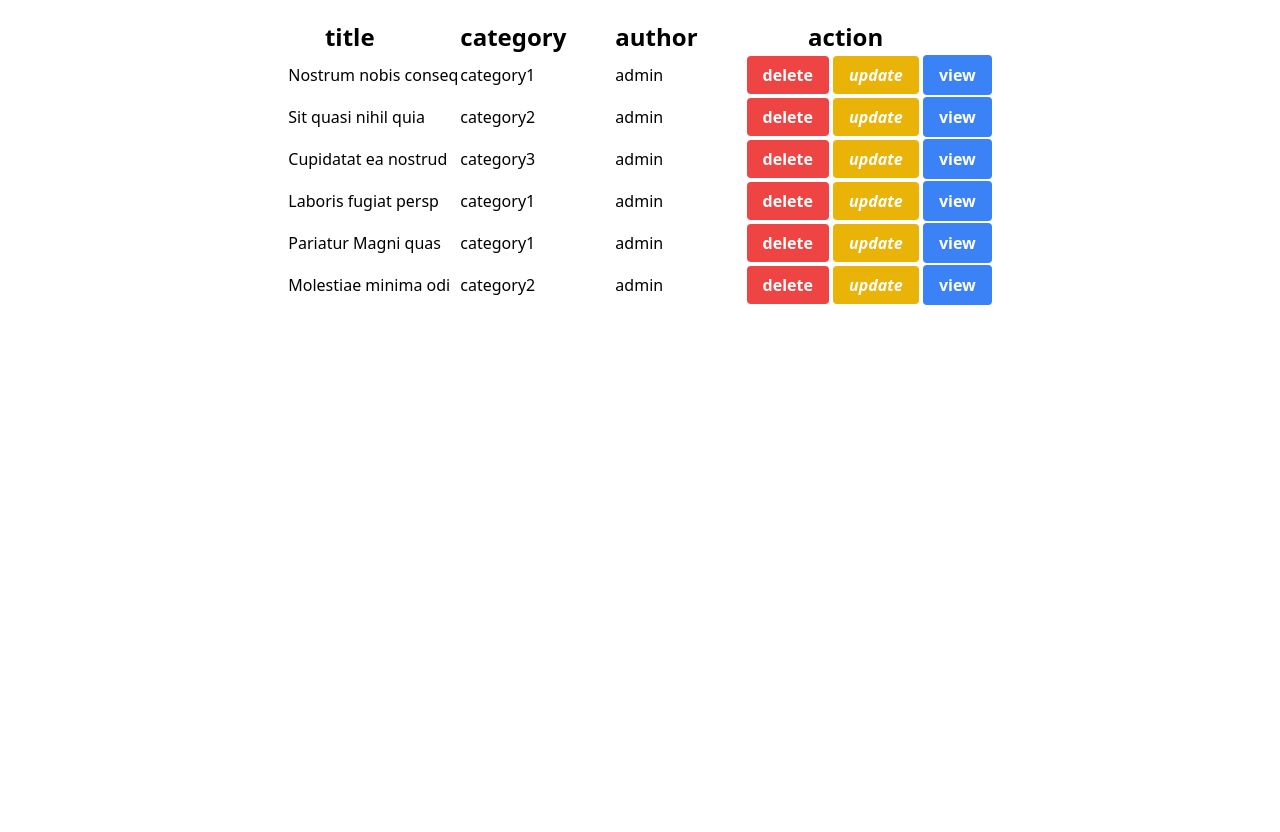
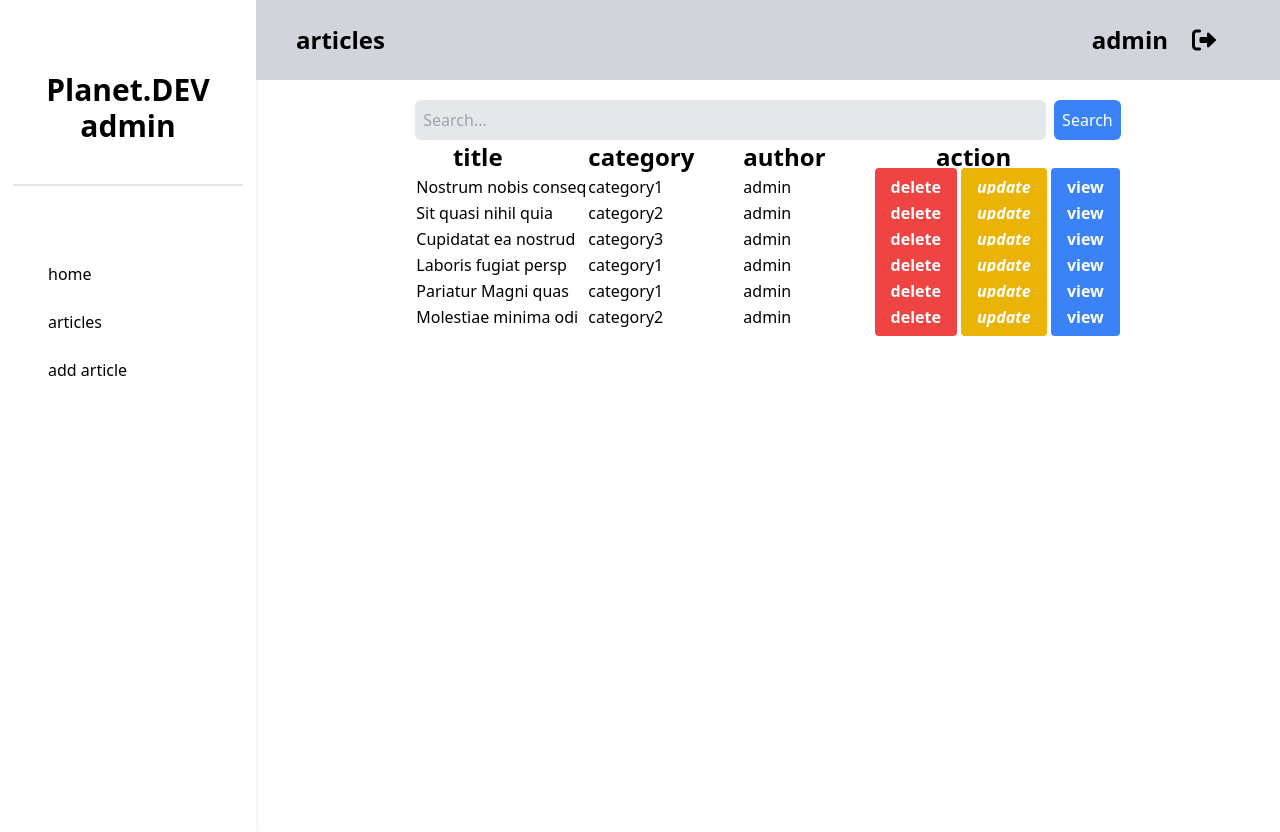
Before and after one commit to malyana-amine/planet.dev, a PHP site: page /dashboards/articles.php in a window 1280 px wide. Before the commit the page ends 305 px from the top, so only its background shows below. Run offline with PHP 8.4, Linux system fonts and the light colour scheme; data comes from the database, SQL or seed files in the repository; some libraries are stand-ins or nearby versions.

Commit message:
brief 90% exept frent-end and form validation

```diff
--- a/classes/article.php
+++ b/classes/article.php
@@ -144,4 +144,11 @@ class article {
         $stmt ->execute();
      }
 
+     public static function searchArticle($search){
+        $stmt = DbConnection::connect()->prepare("SELECT a.id, a.title, a.image, a.smalltitle, a.paragraph, a.linkes, ad.username as an, c.categoryname as ct FROM `article` a
+        INNER JOIN admin ad on a.autour = ad.id
+        INNER JOIN category c on a.categoryid = c.id where a.title LIKE '%$search%'");
+        $stmt ->execute();
+        return $stmt->fetch(PDO::FETCH_ASSOC);
+     }
 }
--- a/dashboards/articles.php
+++ b/dashboards/articles.php
@@ -15,10 +15,30 @@ include '../classes/article.php' ;
     <meta http-equiv="X-UA-Compatible" content="IE=edge">
     <meta name="viewport" content="width=device-width, initial-scale=1.0">
     <title>Document</title>
+    <link rel="stylesheet" href="https://cdnjs.cloudflare.com/ajax/libs/font-awesome/6.2.1/css/all.min.css">
     <script src="https://cdn.tailwindcss.com"></script>
+
 </head>
-<body>
+<body class="flex">
+<div class="w-1/5">
+
+<?php
+      include "sidbar.html";
+      ?>
+</div>
+<div class="w-4/5">
+    <nav class="bg-gray-300">
+<div class="flex justify-between px-10 py-6">
+    <p class="text-2xl font-bold" >articles</p>
+    <div class="flex">
+            <p class="text-2xl font-bold" >admin</p>
+            <a href="logout.php"><i class=" px-6 text-2xl fa-solid fa-right-from-bracket"></i></a>
+    </div>
+</div>
+    </nav>
     <div class="flex flex-col items-center">
+
+
 <!--
         <h1 class="text-2xl font-bold p-8">article1</h1>
         <img class="w-96 h-72 " src="/img/book-63c7cc4f1ca21.jpg" alt="##">
@@ -29,6 +49,10 @@ include '../classes/article.php' ;
 
 
         <div class="ms-4 me-4 mt-5">
+        <form class="relative flex items-center" method="get">
+  <input class="bg-gray-200 rounded-md p-2 w-full focus:outline-none focus:shadow-outline-blue focus:border-blue-300" type="text" name="query" placeholder="Search...">
+  <button name="submit" class="bg-blue-500 text-white rounded-md p-2 ml-2 hover:bg-blue-600 focus:outline-none">Search</button>
+</form>
             <table class="table table-primary table-striped table-responsive hover">
                 <thead>
                     <tr>
@@ -39,6 +63,36 @@ include '../classes/article.php' ;
                     </tr>
                 </thead>
                 <tbody>
+
+                <?php if( isset($_GET['submit'])){
+
+$search = $_GET['query'];
+$result1=article::searchArticle($search);
+
+?>
+
+<tr>
+
+    <td><?= $result1['title'] ?></td>
+    <td><?= $result1['ct'] ?></td>
+    <td><?= $result1['an'] ?></td>
+    <td>
+        <a href="deleteArticle.php?id=<?php echo $result1['id']; ?>" class="bg-red-500 hover:bg-red-700 text-white font-bold py-2 px-4 rounded" value="<?= $result1['id'] ?>" name="delete" type="submit">delete</a>
+        <a href="updateArticle.php?id=<?php echo $result1['id']; ?>" class="bg-yellow-500 hover:bg-yellow-700 text-white font-bold py-2 px-4 rounded">update</a>
+        <a href="viewArticle.php?id=<?php echo $result1['id']; ?>" class="bg-blue-500 hover:bg-blue-700 text-white font-bold py-2 px-4 rounded" value="<?= $result1['id'] ?>" type="submit">view</a>
+
+    </td>
+
+
+</tr>
+
+
+
+
+
+             <?php   } else { ?>
+
+
 
                 <?php
 
@@ -58,8 +112,7 @@ include '../classes/article.php' ;
                         <td>
                             <a href="deleteArticle.php?id=<?php echo $row['id']; ?>" class="bg-red-500 hover:bg-red-700 text-white font-bold py-2 px-4 rounded" value="<?= $row['id'] ?>" name="delete" type="submit">delete</a>
                             <a href="updateArticle.php?id=<?php echo $row['id']; ?>"><i class="bg-yellow-500 hover:bg-yellow-700 text-white font-bold py-2 px-4 rounded">update</i></a>
-                            <button class="bg-blue-500 hover:bg-blue-700 text-white font-bold py-2 px-4 rounded" value="<?= $row['id'] ?>" type="submit">view</button>
-
+                            <a href="viewArticle.php?id=<?php echo $row['id']; ?>" class="bg-blue-500 hover:bg-blue-700 text-white font-bold py-2 px-4 rounded">view</a>
                         </td>
 
 
@@ -68,7 +121,7 @@ include '../classes/article.php' ;
 
 
 
-                    <?php }
+                    <?php }}
                     ?>
 
 
@@ -77,6 +130,6 @@ include '../classes/article.php' ;
 
         </div>
     </div>
-
+    </div>
 </body>
 </html>
--- a/dashboards/sidbar.html
+++ b/dashboards/sidbar.html
@@ -1,15 +1,4 @@
-<!DOCTYPE html>
-<html lang="en">
-<head>
-    <meta charset="UTF-8">
-    <meta http-equiv="X-UA-Compatible" content="IE=edge">
-    <meta name="viewport" content="width=device-width, initial-scale=1.0">
-    <title>Document</title>
-    <script src="https://cdn.tailwindcss.com"></script>
-</head>
-<body>
-    <div class="">
-        <div class="h-screen shadow-md w-1/5 ">
+        <div class="h-screen shadow-md ">
             <div class="flex flex-col text-center my-8">
               <div class="flex  place-content-center">
                   <div class="py-10 text-3xl font-bold">Planet.DEV admin</div>
@@ -23,38 +12,10 @@
             </div>
 
              <div class="flex flex-col ">
-                  <a href="#" class="p-3 px-12 hover:bg-gray-100">home</a>
-                  <a onclick="myFunction()" href="#" class="p-3 px-12 hover:bg-gray-100">category</a>
-                  <div id="myDIV" class="" style="display:none;">
-                    <ul class="list-disc flex flex-col pl-32">
-                      <a class="hover:text-gray-" href="#">Ford</a>
-                      <a class="hover:text-gray-" href="#">Toyota</a>
-                      <a class="hover:text-gray-" href="#">Honda</a>
-                      <a class="hover:text-gray-" href="#">Nissan</a>
-                      <a class="hover:text-gray-" href="#">Hyundai</a>
-                      <a class="hover:text-gray-" href="#">Mazda</a>
-                    </ul>
-                  </div>
-                  <a href="#" class="p-3 px-12 hover:bg-gray-100">articles</a>
-                  <a href="#" class="p-3 px-12 hover:bg-gray-100">add article</a>
+                  <a href="home.php" class="p-3 px-12 hover:bg-gray-100">home</a>
+                  <a href="articles.php" class="p-3 px-12 hover:bg-gray-100">articles</a>
+                  <a href="addarticle.php" class="p-3 px-12 hover:bg-gray-100">add article</a>
                 </div>
-
-
-
-                  <script>
-                  function myFunction() {
-                    var x = document.getElementById("myDIV");
-                    if (x.style.display === "none") {
-                      x.style.display = "block";
-                    } else {
-                      x.style.display = "none";
-                    }
-                  }
-                  </script>
-
-
-
-
     </div>
-</body>
-</html>
+<!-- </body>
+</html> -->
```
Also changed, not shown: classes/admin.php (+12 -5 lines), dashboards/addarticle.php (+23 -1 lines), dashboards/home.php (added, +101 -0 lines), dashboards/logout.php (added, +8 -0 lines), dashboards/updateArticle.php (+0 -8 lines), dashboards/viewArticle.php (added, +41 -0 lines), img/book-63ce8b621af96.png (added), img/book-63cef328daf7a.jpg (added), img/book-63cef33d06200.jpg (added), img/book-63cef34e8a450.png (added).
